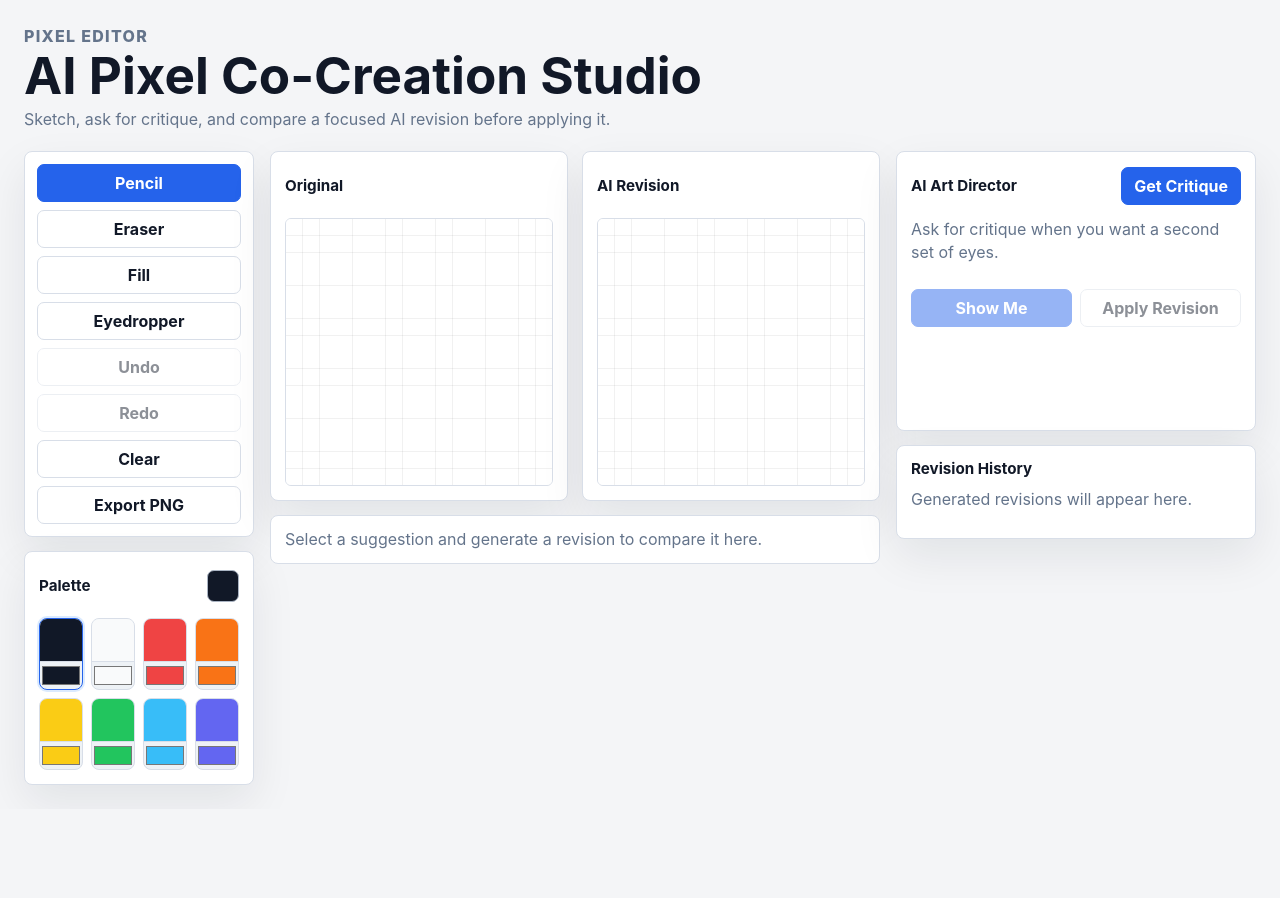
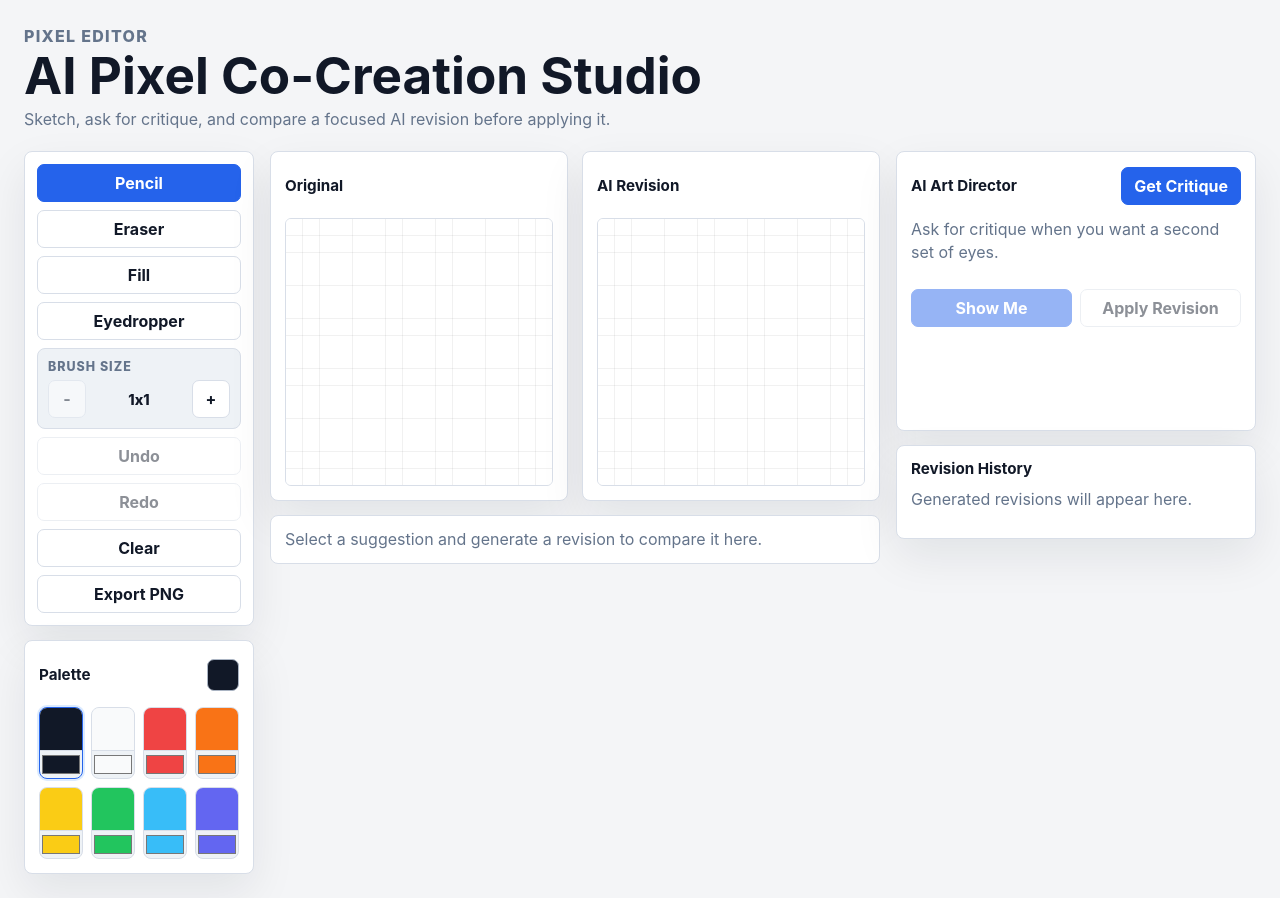
Before and after one commit to Perry661/AI-Drawing-Buddy, a Next.js app: page / in a window 1280 px wide. Before the commit the page ends 809 px from the top, so only its background shows below. Built offline with nearby package versions, Linux system fonts and the light colour scheme.

Commit message:
Add adjustable brush size

```diff
--- a/src/app/globals.css
+++ b/src/app/globals.css
@@ -128,6 +128,47 @@ button:disabled {
   grid-template-columns: 1fr;
   gap: 8px;
   padding: 12px;
+}
+
+.brushStepper {
+  display: grid;
+  gap: 6px;
+  padding: 10px;
+  border: 1px solid var(--line);
+  border-radius: 8px;
+  background: var(--panel-soft);
+}
+
+.brushStepper > span {
+  color: var(--muted);
+  font-size: 0.78rem;
+  font-weight: 800;
+  letter-spacing: 0.08em;
+  text-transform: uppercase;
+}
+
+.brushStepper > div {
+  display: grid;
+  grid-template-columns: 38px minmax(0, 1fr) 38px;
+  align-items: center;
+  gap: 6px;
+}
+
+.brushStepper button {
+  min-width: 0;
+  padding: 0;
+}
+
+.brushStepper output {
+  min-width: 0;
+  overflow: hidden;
+  color: var(--ink);
+  font-size: 0.9rem;
+  font-weight: 800;
+  line-height: 1.2;
+  text-align: center;
+  text-overflow: ellipsis;
+  white-space: nowrap;
 }
 
 .toolbar button,
--- a/src/app/page.tsx
+++ b/src/app/page.tsx
@@ -14,7 +14,6 @@ import {
   floodFill,
   getPixel,
   serializeMatrix,
-  setPixel,
 } from "@/lib/pixel/matrix";
 import { drawPixelMatrix } from "@/lib/pixel/render";
 import {
@@ -48,6 +47,27 @@ type AIRevisionItem = RevisionItem & {
 
 function getPaintColor(tool: Tool, selectedColor: PixelColor) {
   return tool === "eraser" ? TRANSPARENT : selectedColor;
+}
+
+function clampBrushSize(size: number, maxSize: number) {
+  return Math.max(1, Math.min(maxSize, Math.round(size)));
+}
+
+function paintBrush(matrix: PixelMatrix, x: number, y: number, size: number, color: PixelColor): PixelMatrix {
+  const nextPixels = [...matrix.pixels];
+  const startX = x - Math.floor(size / 2);
+  const startY = y - Math.floor(size / 2);
+
+  for (let brushY = 0; brushY < size; brushY += 1) {
+    for (let brushX = 0; brushX < size; brushX += 1) {
+      const targetX = startX + brushX;
+      const targetY = startY + brushY;
+      if (targetX < 0 || targetY < 0 || targetX >= matrix.width || targetY >= matrix.height) continue;
+      nextPixels[targetY * matrix.width + targetX] = color;
+    }
+  }
+
+  return { ...matrix, pixels: nextPixels };
 }
 
 function createMatrixRequest(matrix: PixelMatrix, palette: string[]): MatrixRequest {
@@ -84,6 +104,7 @@ export default function Home() {
     createHistoryState(createPixelMatrix(CANVAS_SIZE, CANVAS_SIZE)),
   );
   const [tool, setTool] = useState<Tool>("pencil");
+  const [brushSize, setBrushSize] = useState(1);
   const [palette, setPalette] = useState(INITIAL_PALETTE);
   const [selectedColor, setSelectedColor] = useState(INITIAL_PALETTE[0]);
   const [critique, setCritique] = useState<CritiqueResponse | null>(null);
@@ -142,7 +163,7 @@ export default function Home() {
     }
 
     const color = getPaintColor(tool, selectedColor);
-    const next = tool === "fill" ? floodFill(matrix, x, y, color) : setPixel(matrix, x, y, color);
+    const next = tool === "fill" ? floodFill(matrix, x, y, color) : paintBrush(matrix, x, y, brushSize, color);
     commitMatrix(next);
   }
 
@@ -258,9 +279,12 @@ export default function Home() {
         <aside className="leftRail" aria-label="Drawing controls">
           <StudioToolbar
             tool={tool}
+            brushSize={brushSize}
+            maxBrushSize={Math.min(matrix.width, matrix.height)}
             canUndo={history.past.length > 0}
             canRedo={history.future.length > 0}
             onToolChange={setTool}
+            onBrushSizeChange={(size) => setBrushSize(clampBrushSize(size, Math.min(matrix.width, matrix.height)))}
             onUndo={() => replaceHistory(undoHistory(history))}
             onRedo={() => replaceHistory(redoHistory(history))}
             onClear={() => commitMatrix(createPixelMatrix(CANVAS_SIZE, CANVAS_SIZE))}
--- a/src/components/StudioToolbar.tsx
+++ b/src/components/StudioToolbar.tsx
@@ -4,9 +4,12 @@ export type Tool = "pencil" | "eraser" | "fill" | "eyedropper";
 
 type StudioToolbarProps = {
   tool: Tool;
+  brushSize: number;
+  maxBrushSize: number;
   canUndo: boolean;
   canRedo: boolean;
   onToolChange: (tool: Tool) => void;
+  onBrushSizeChange: (size: number) => void;
   onUndo: () => void;
   onRedo: () => void;
   onClear: () => void;
@@ -23,6 +26,9 @@ const toolLabels: Record<Tool, string> = {
 };
 
 export function StudioToolbar(props: StudioToolbarProps) {
+  const canShrinkBrush = props.brushSize > 1;
+  const canGrowBrush = props.brushSize < props.maxBrushSize;
+
   return (
     <div className="toolbar" role="toolbar" aria-label="Drawing tools">
       {tools.map((tool) => (
@@ -36,6 +42,30 @@ export function StudioToolbar(props: StudioToolbarProps) {
           {toolLabels[tool]}
         </button>
       ))}
+      <div className="brushStepper" aria-label="Brush size">
+        <span>Brush Size</span>
+        <div>
+          <button
+            type="button"
+            aria-label="Decrease brush size"
+            onClick={() => props.onBrushSizeChange(props.brushSize - 1)}
+            disabled={!canShrinkBrush}
+          >
+            -
+          </button>
+          <output aria-live="polite" aria-label="Current brush size">
+            {props.brushSize}x{props.brushSize}
+          </output>
+          <button
+            type="button"
+            aria-label="Increase brush size"
+            onClick={() => props.onBrushSizeChange(props.brushSize + 1)}
+            disabled={!canGrowBrush}
+          >
+            +
+          </button>
+        </div>
+      </div>
       <button type="button" onClick={props.onUndo} disabled={!props.canUndo}>
         Undo
       </button>
```
Also changed, not shown: 1 other file (tests, documents, lock files or other folders).
